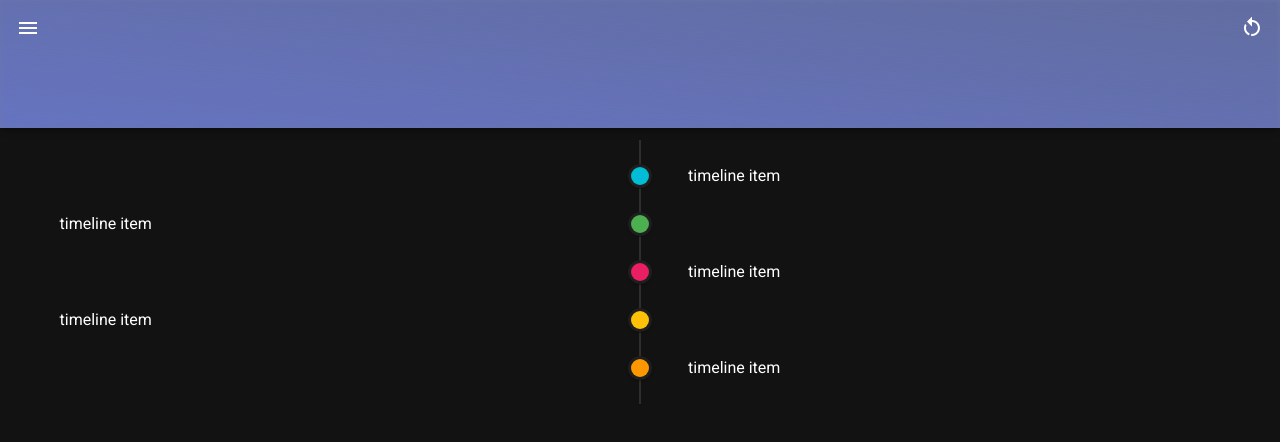
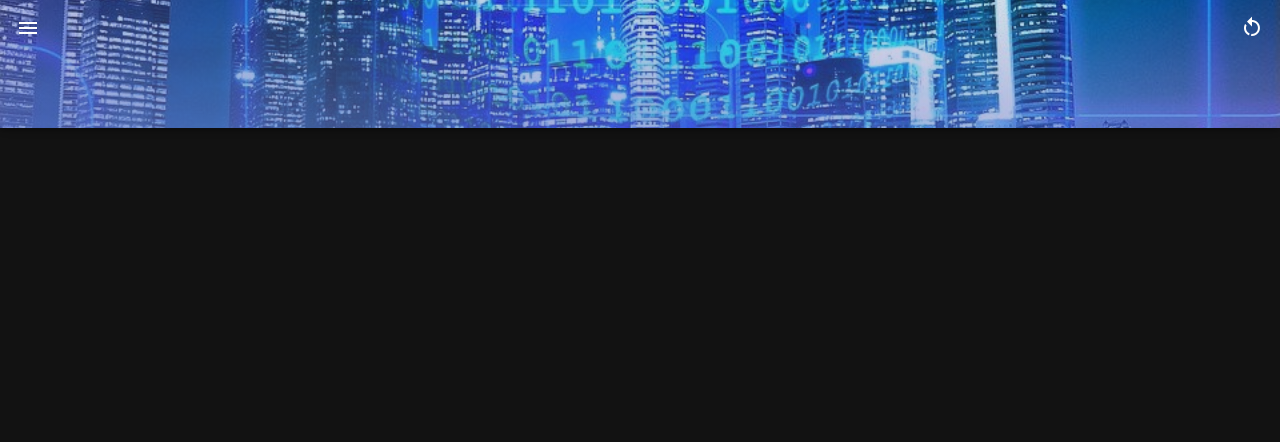
Before and after one commit to alisacorporation/todo-ctf, a Vue app: page /timeline in a window 1280 px wide. Shown: the top 442 px of the page. Built offline with nearby package versions, Linux system fonts and the light colour scheme.

Commit message:
reformat(Timeline.vue): reformat & prepare computed timeline removed unused data items

```diff
--- a/src/views/Timeline.vue
+++ b/src/views/Timeline.vue
@@ -1,42 +1,30 @@
 <template>
-  <v-timeline>
+  <v-timeline v-if="todos.length">
     <v-timeline-item
-      v-for="(year, i) in years"
-      :key="i"
-      :color="year.color"
-      small
-      >timeline item</v-timeline-item
+      v-for="(todo, i) in todos"
+      :key="todo.id"
+      :icon="todo.icon"
+      :class="{ 'text-right': i % 2 !== 0 }"
     >
+      {{ todo.name }}
+    </v-timeline-item>
   </v-timeline>
 </template>
 
 <script>
 export default {
   name: "Timeline",
-  data: () => ({
-    years: [
-      {
-        color: "cyan",
-        year: "1960",
+  data: () => ({}),
+  computed: {
+    todos: {
+      set(todos) {
+        this.$store.commit("UPDATE_TODOS", todos);
       },
-      {
-        color: "green",
-        year: "1970",
+      get() {
+        return this.$store.getters.todos;
       },
-      {
-        color: "pink",
-        year: "1980",
-      },
-      {
-        color: "amber",
-        year: "1990",
-      },
-      {
-        color: "orange",
-        year: "2000",
-      },
-    ],
-  }),
+    },
+  },
 };
 </script>
 
```
